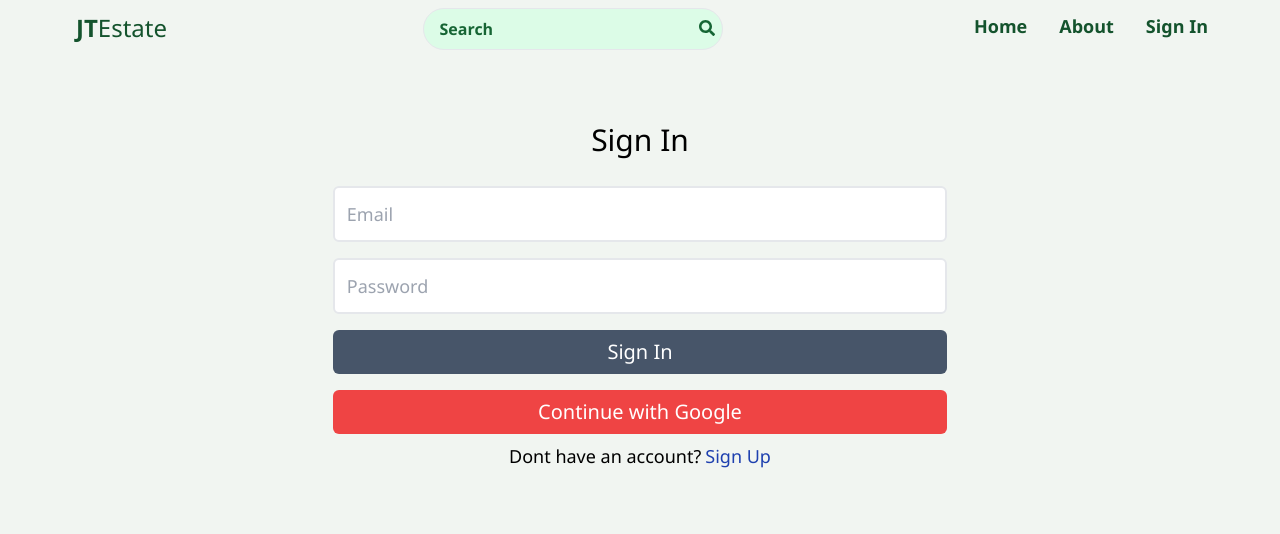
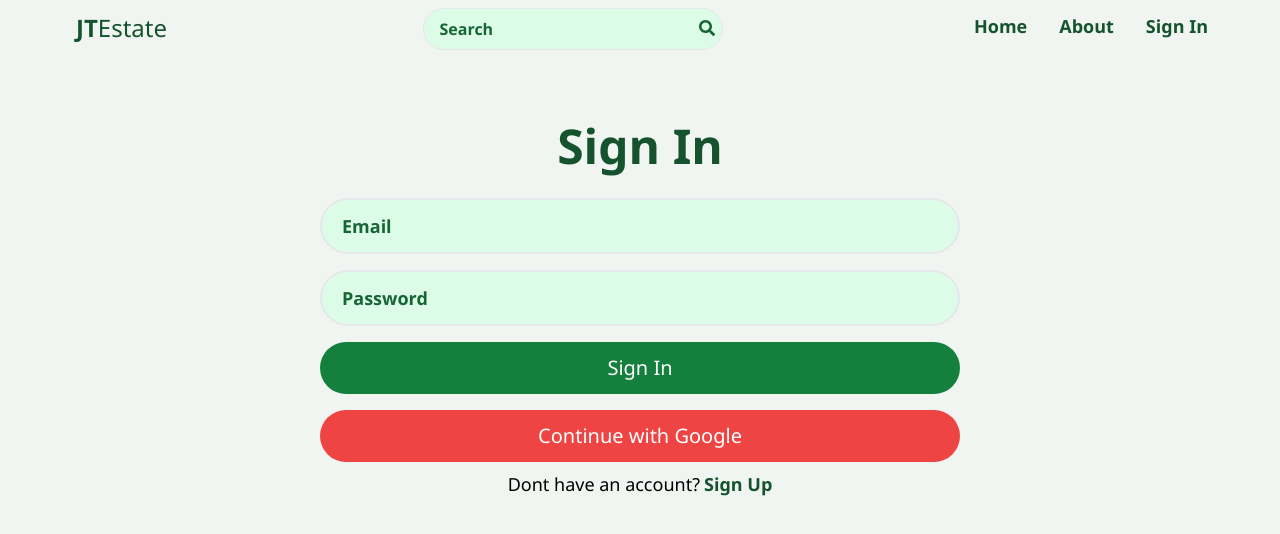
Before and after one commit to Jinmoyee/E-Commerce-MERN-Concept, a React (Vite) app in the folder client/: page /sign-in in a window 1280 px wide. Shown: the top 534 px of the page. Built offline with nearby package versions, Linux system fonts and the light colour scheme; no server answers.

Commit message:
Styles are being provided in sign in page

```diff
--- a/client/src/components/OAuth.jsx
+++ b/client/src/components/OAuth.jsx
@@ -33,6 +33,6 @@ export default function OAuth() {
         }
     }
     return (
-        <button className='bg-red-500 p-2 text-xl text-white rounded-md w-[60%] m-2' onClick={handleGoogleClick}>Continue with Google</button>
+        <button className='bg-red-500 p-3 text-xl text-white rounded-full w-[90%] sm:w-[80%] md:w-[60%] lg:w-[50%] m-2' onClick={handleGoogleClick}>Continue with Google</button>
     );
 }
--- a/client/src/pages/SignIn.jsx
+++ b/client/src/pages/SignIn.jsx
@@ -39,12 +39,12 @@ const SignIn = () => {
     }
 
     return (
-        <div className="flex flex-col text-center px-[10%] py-[5%]">
-            <h2 className="text-3xl mb-5">Sign In</h2>
+        <div className="flex flex-col text-center py-[5%]">
+            <h2 className="text-5xl font-semibold mb-5 text-green-900">Sign In</h2>
             <form onSubmit={handleSignup}>
                 <label>
                     <input
-                        className="border-2 p-3 m-2 rounded-md w-[60%] text-lg"
+                        className="border-2 px-5 py-3 m-2 rounded-full w-[90%] sm:w-[80%] md:w-[60%] lg:w-[50%] text-lg placeholder-green-800 font-semibold bg-green-100 outline-none"
                         type="email"
                         placeholder="Email"
                         id="email"
@@ -54,7 +54,7 @@ const SignIn = () => {
                 <br />
                 <label>
                     <input
-                        className="border-2 p-3 m-2 rounded-md w-[60%] text-lg"
+                        className="border-2 px-5 py-3 m-2 rounded-full w-[90%] sm:w-[80%] md:w-[60%] lg:w-[50%] text-lg placeholder-green-800 font-semibold bg-green-100 outline-none"
                         type="password"
                         id="password"
                         placeholder="Password"
@@ -63,13 +63,13 @@ const SignIn = () => {
                 </label>
                 <br />
                 <button
-                    type="submit" className="bg-slate-600 p-2 text-xl text-white rounded-md w-[60%] m-2">
+                    type="submit" className="bg-green-700 p-3 text-xl text-white rounded-full w-[90%] sm:w-[80%] md:w-[60%] lg:w-[50%] m-2">
                     {loading ? 'loading...' : 'Sign In'}
                 </button>
                 <br />
                 <OAuth />
                 <br />
-                <p className="text-lg">Dont have an account?<span className="text-blue-800 ml-1 cursor-pointer" onClick={() => navigate('/sign-up')}>Sign Up</span></p>
+                <p className="text-lg">Dont have an account?<span className="text-green-900 ml-1 cursor-pointer font-semibold" onClick={() => navigate('/sign-up')}>Sign Up</span></p>
                 <br />
                 {error && <p className="text-red-500 text-xl">{error}</p>}
             </form>
```
